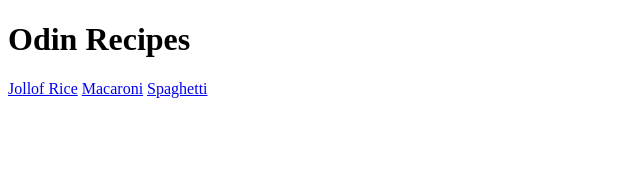
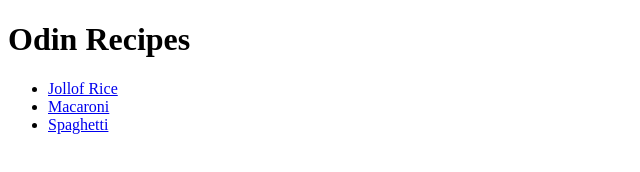
Before and after one commit to imransaidum/odin-recipes, a plain HTML site: page index.html in a window 1280 px wide. Shown: the whole page, without its empty margins (0-640 px from the left). Drawn offline with Linux system fonts and the light colour scheme.

Commit message:
index.html

```diff
--- a/index.html
+++ b/index.html
@@ -7,10 +7,10 @@
 </head>
 <body>
     <h1>Odin Recipes</h1>
-    <a href="recipes/jollofrice.html">Jollof Rice</a>
-
-    <a href="recipes/macaroni.html">Macaroni</a>
-
-    <a href="recipes/spaghetti.html">Spaghetti</a>
+    <ul>
+        <li> <a href="recipes/jollofrice.html">Jollof Rice</a> </li>
+        <li> <a href="recipes/macaroni.html">Macaroni</a> </li>
+        <li> <a href="recipes/spaghetti.html">Spaghetti</a> </li>
+    </ul>
 </body>
 </html>
```
